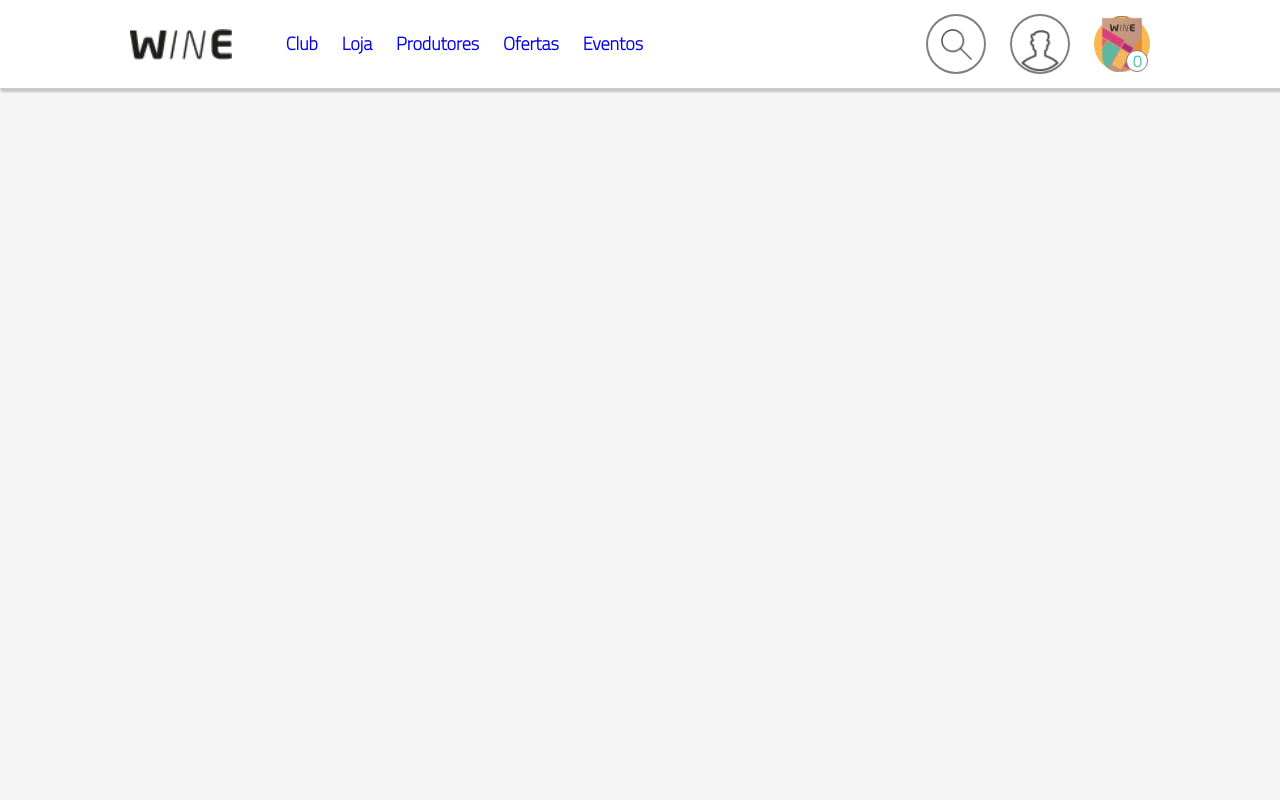
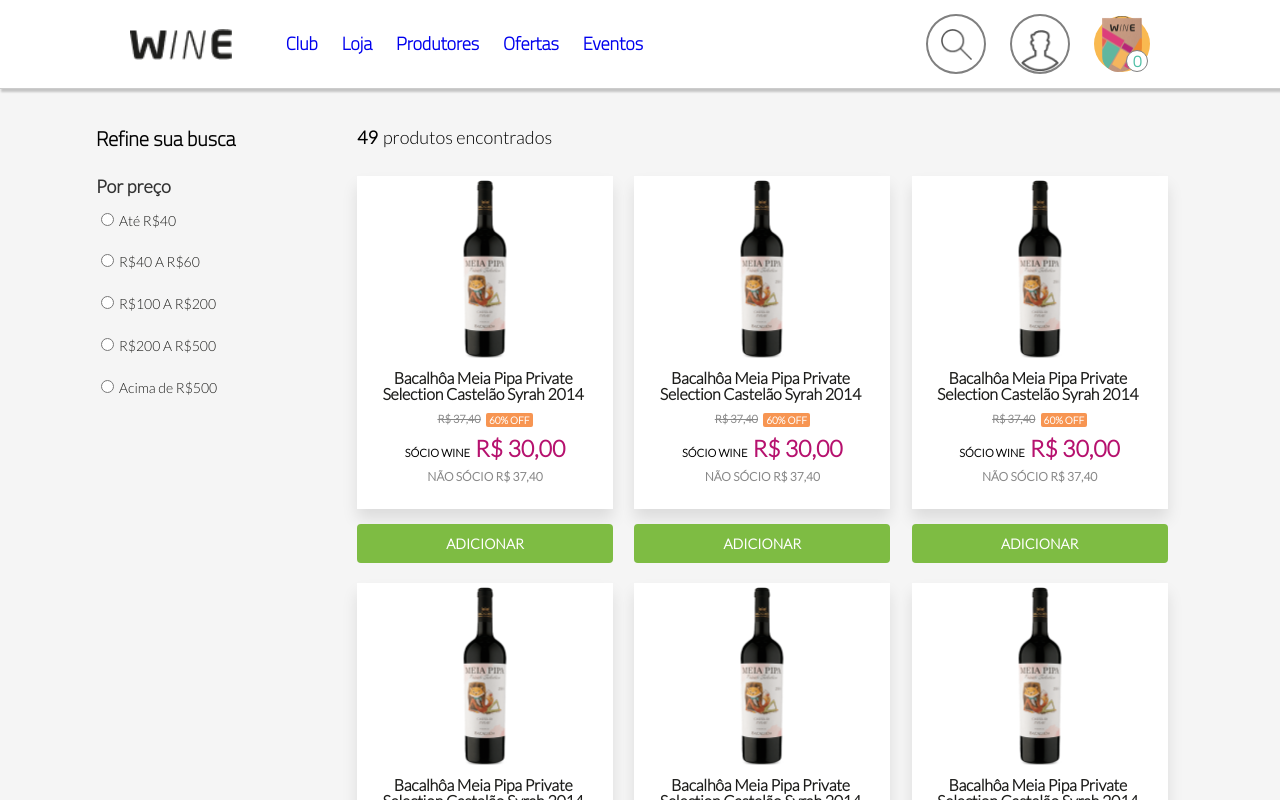
Before and after one commit to dhenycruz/frontend-challenge-wine, a Next.js app: page / in a window 1280 px wide. Built offline with nearby package versions, Linux system fonts and the light colour scheme.

Commit message:
feat: created list products and pagination

```diff
--- a/src/components/Divider.tsx
+++ /dev/null
@@ -1,9 +0,0 @@
-import styled from 'styled-components';
-
-export const Divider = styled.div`
-  height: 2px;
-  left: 0%;
-  right: 0%;
-  top: 100px;
-  background-color: grey;
-`;
--- a/src/components/Navbar/NavbarStyled.tsx
+++ b/src/components/Navbar/NavbarStyled.tsx
@@ -10,6 +10,7 @@ export const Nav = styled.nav`
   justify-content: space-around;
   position: fixed;
   width: 100%;
+  z-index: 100;
 
   .logo-menu {
     display: flex;
--- /dev/null
+++ b/src/components/Pagination/Pagination.tsx
@@ -0,0 +1,61 @@
+import styled from 'styled-components';
+
+const PaginationDiv = styled.div`
+  display: flex;
+  align-items: center;
+  justify-content: center;
+
+  .button-pagination {
+    height: 100px;
+  }
+
+  span {
+    color: #b6116e;
+    font-family: 'Lato', sans-serif;
+    font-weight: 400;
+    font-size: 30px;
+    line-height: 9px;
+    margin-left: 2px;
+    margin-right: 10px;
+  }
+`;
+
+const ButtonPage = styled.button<{ active: Boolean }>`
+  background-color: ${({ active }) => (active ? '#b6116e' : 'shite')};
+  border: 1px solid #b6116e;
+  border-radius: 3px;
+  margin-right: 8px;;
+  padding: 17px 19px;
+
+  color: ${({ active }) => (active ? 'white' : '#b6116e')};
+  font-family: 'Lato', sans-serif;
+  font-size: 19px;
+  font-style: normal;
+  font-weight: 700;
+  line-height: 19px;
+`;
+
+const ButtonNext = styled.button`
+  background: none;
+  border: none;
+  border-radius: 3px;
+
+  color: #b6116e;
+  font-family: 'Lato', sans-serif;
+  font-size: 19px;
+  font-style: normal;
+  font-weight: 700;
+  line-height: 19px;
+`;
+
+export const Pagination = () => (
+  <PaginationDiv>
+    <div className="button-pagination">
+      <ButtonPage active>1</ButtonPage>
+      <ButtonPage active={false}>2</ButtonPage>
+      <ButtonPage active={false}>3</ButtonPage>
+      <span>...</span>
+      <ButtonNext>{'Próximo >>'}</ButtonNext>
+    </div>
+  </PaginationDiv>
+);
--- /dev/null
+++ b/src/components/ProductCard/ProductCard.tsx
@@ -0,0 +1,142 @@
+import styled from 'styled-components';
+import Image from 'next/image';
+import ProductExample from '../../../public/images/productexample.png';
+
+const Card = styled.div`
+  width: 256px;
+  height: 387px;
+  margin-bottom: 20px;
+`;
+
+const BoxInfo = styled.div`
+  box-shadow: 0px 9.73384px 14.6008px rgba(0, 0, 0, 0.1);
+  background-color: white;
+  height: 333px;
+  margin-bottom: 15px;
+  width: 265;
+
+  .ImageProduct {
+    height: 186.89px;
+    display: flex;
+    align-items: center;
+    justify-content: center;
+  }
+
+  h6 {
+    color: #1D1D1B;
+
+    font-family: 'Lato', sans-serif;
+    font-weight: 900;
+    font-size: 16px;
+    line-height: 16px;
+    letter-spacing: -0.22px;
+    margin-top: 7.79px;
+    margin-left: 9.73px;
+    margin-right: 13.63px;
+    text-align: center;
+  }
+
+  .price {
+    display: flex;
+    flex-direction: row;
+    align-items: flex-end;
+    justify-content: center;
+  }
+
+  .price .price-promotion {
+    color: #888;
+    font-family: 'Lato', sans-serif;
+    font-style: normal;
+    font-weight: 700;
+    font-size: 11px;
+    line-height: 15.57px;
+    margin-top: 8.81px;
+    text-align: center;
+    text-decoration-line: line-through;
+  }
+
+  .promotion {
+    background-color: #f79552;
+    border-radius: 1.94677px;
+    color: white;
+    font-family: 'Lato', sans-serif;
+    font-size: 10px;
+    font-weight: 700;
+    margin-left: 5.35px;
+    margin-top: 8.81px;
+    padding: 1px 3px;
+  }
+
+  .price .socio {
+    font-family: 'Lato', sans-serif;
+    font-weight: 700;
+    font-size: 11px;
+    margin-bottom: 4px;
+  }
+
+  .price .price-socio {
+    color: #b6116e;
+    font-family: 'Lato', sans-serif;
+    font-weight: 700;
+    font-size: 23px;
+    line-height: 27.25px;
+    margin-left: 5px;
+    margin-top: 8.81px;
+  }
+
+  .price .no-socio {
+    color: #888888;
+    font-family: 'Lato', sans-serif;
+    font-style: normal;
+    font-weight: 900;
+    font-size: 12px;
+    line-height: 14px;
+    text-transform: uppercase;
+    margin-top: 7px;
+  }
+`;
+
+const Button = styled.button`
+  position: relative;
+  background-color: #7ebc43;
+  border: none;
+  width: 256px;
+  height: 39.36px;
+  border-radius: 3.89px;
+  padding: 12px 23px;
+  bottom: 0;
+
+  color: white;
+  font-family: 'Lato', sans-serif;
+  font-style: normal;
+  font-weight: 900;
+  font-size: 14px;
+  line-height: 16px;
+`;
+
+export const ProductCard = () => (
+  <Card>
+    <BoxInfo>
+      <div className="ImageProduct">
+        <Image src={ProductExample} id="ImageProduct" alt="Imagem de um produto" width={198.57} height={178.13} />
+      </div>
+      <h6>Bacalhôa Meia Pipa Private Selection Castelão Syrah 2014</h6>
+      <div className="price">
+        <p className="price-promotion">
+          R$ 37,40
+        </p>
+        <span className="promotion">60% OFF</span>
+      </div>
+      <div className="price">
+        <p className="socio">
+          SÓCIO WINE
+        </p>
+        <span className="price-socio">R$ 30,00</span>
+      </div>
+      <div className="price">
+        <p className="no-socio">Não sócio R$ 37,40</p>
+      </div>
+    </BoxInfo>
+    <Button>ADICIONAR</Button>
+  </Card>
+);
--- /dev/null
+++ b/src/components/Section/Section.tsx
@@ -0,0 +1,48 @@
+import styled from 'styled-components';
+import { Pagination } from '../Pagination/Pagination';
+import { ProductCard } from '../ProductCard/ProductCard';
+
+const SectionStyle = styled.section`
+  display: flex;
+  flex-direction: column;
+  margin-top: 127px;
+  width: 832px;
+  height: 100%;
+  padding-left: 5px;
+
+  h4 {
+    font-family: 'Lato', sans-serif;
+    font-weight: 400;
+    font-size: 18px;
+    line-height: 21.6px;
+  }
+
+  strong {
+    font-family: 'Lato', sans-serif;
+    font-weight: 700;
+    font-size: 18px;
+    line-height: 21.6px;
+    margin-right: 5px;
+  }
+`;
+
+const ListGrid = styled.div`
+  display: grid;
+  grid-template-columns: auto auto auto;
+  margin-top: 27px;
+`;
+
+const array = [0, 1, 2, 3, 4, 5, 6, 7, 8];
+
+export const Section = () => (
+  <SectionStyle>
+    <h4>
+      <strong>49</strong>
+      produtos encontrados
+    </h4>
+    <ListGrid>
+      { array.map(() => <ProductCard />)}
+    </ListGrid>
+    <Pagination />
+  </SectionStyle>
+);
--- a/src/pages/_app.tsx
+++ b/src/pages/_app.tsx
@@ -10,6 +10,7 @@ const MyApp = ({ Component, pageProps }: AppProps) => (
       <link rel="preconnect" href="https://fonts.googleapis.com" />
       <link rel="preconnect" href="https://fonts.gstatic.com" />
       <link href="https://fonts.googleapis.com/css2?family=Titillium+Web:wght@200&display=swap" rel="stylesheet" />
+      <link href="https://fonts.googleapis.com/css2?family=Lato:wght@300&family=Titillium+Web:wght@200&display=swap" rel="stylesheet" />
     </Head>
     <Theme>
       <GlobalStyles />
--- a/src/pages/index.tsx
+++ b/src/pages/index.tsx
@@ -1,11 +1,14 @@
-import { Divider } from '../components/Divider';
 import { Navbar } from '../components/Navbar/NavBar';
+import { Asidebar } from '../components/Asidebar/Asidebar';
+import { Section } from '../components/Section/Section';
 
 const Home = () => (
   <>
     <Navbar />
-    <Divider />
-    <h1>Wine</h1>
+    <main>
+      <Asidebar />
+      <Section />
+    </main>
   </>
 );
 
--- a/src/themes/globalStyles.tsx
+++ b/src/themes/globalStyles.tsx
@@ -16,4 +16,12 @@ export const GlobalStyles = createGlobalStyle<{ theme: ThemeType }>`
     background-color: #F5F5F5;
     font-family: 'Titillium Web', sans-serif;
   }
+
+  main {
+    display: flex;
+    justify-content: center;
+    width: 100vw;
+    height: 100vh;
+    overflow-x: hidden;
+  }
 `;
```
Also changed, not shown: public/images/productexample.png (added).
